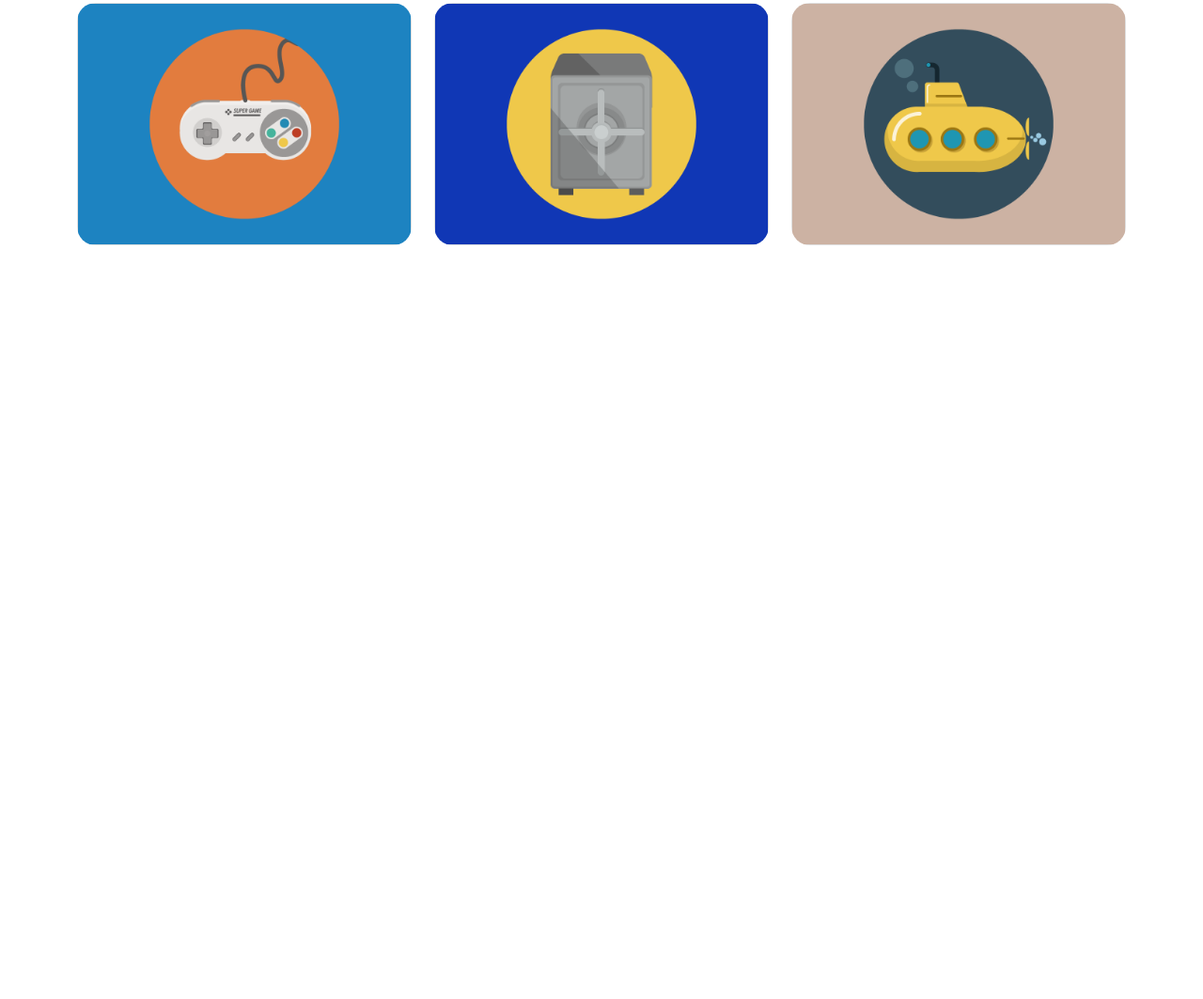
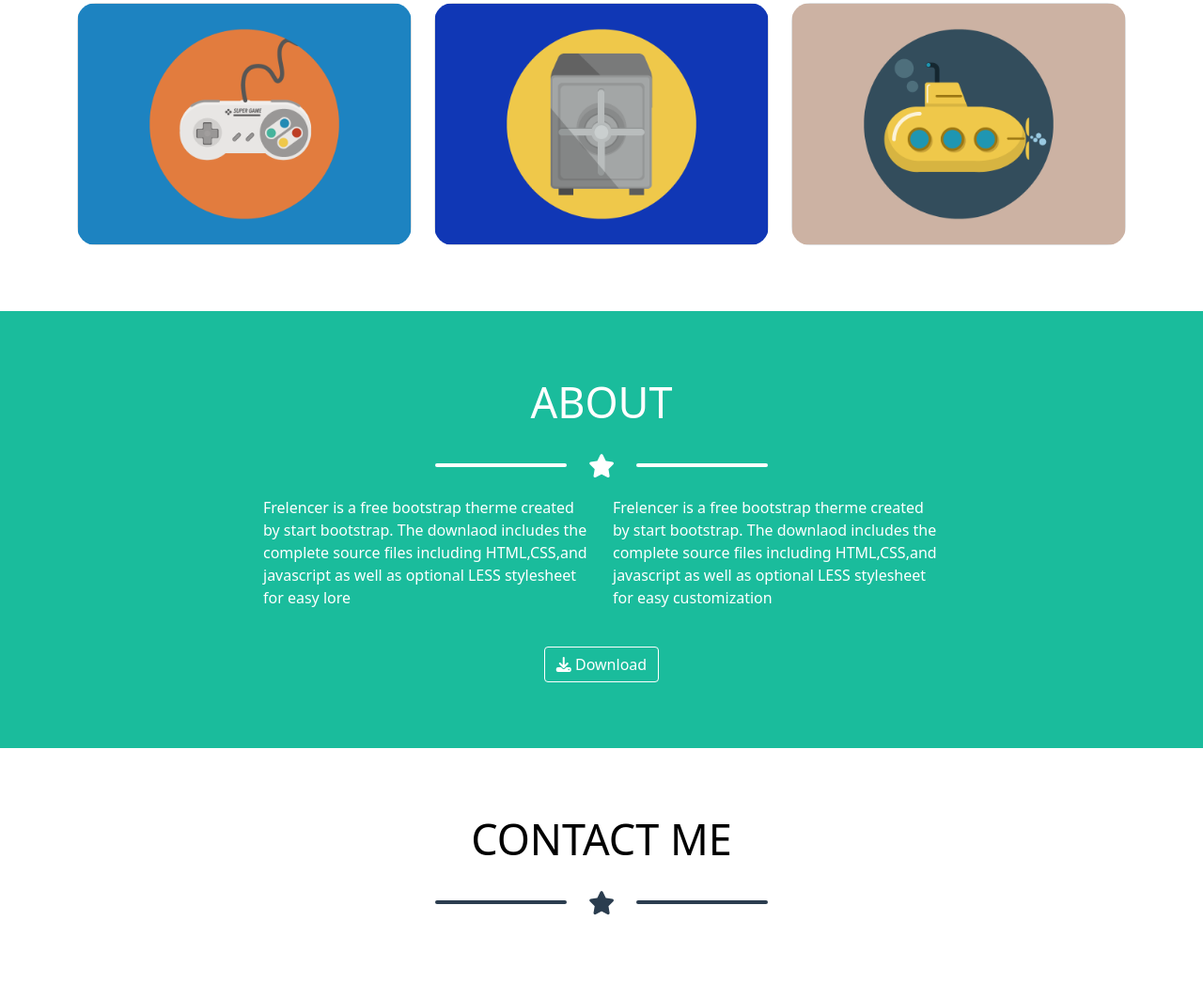
Before and after one commit to Anna93803/html-css-bootstrap-freelancer, a plain HTML site: page index.html in a window 1280 px wide. Shown: the part 1100-2163 px from the top of the page at 94% size. Before the commit the page ends 1431 px from the top, so only its background shows below. Drawn offline with nearby package versions, Linux system fonts and the light colour scheme.

Commit message:
add  section about

```diff
--- a/css/style.css
+++ b/css/style.css
@@ -5,6 +5,39 @@
     --color-primary: #1abc9c;
 }
 
+.bg_green {
+    background-color: var(--color-primary);
+}
+
+.section {
+    padding: 4.375rem 0;
+}
+
+.box {
+    color: var(--color-white);
+}
+
+.star::after,
+.star::before {
+    content: "";
+    display: block;
+    height: 4px;
+    width: 140px;
+    margin: 0 .9375rem;
+    border-radius: .375rem;
+    background-color: var(--color-white);
+}
+
+.star-black::after,
+.star-black::before {
+    content: "";
+    display: block;
+    height: 4px;
+    width: 140px;
+    margin: 0 .9375rem;
+    border-radius: .375rem;
+    background-color: #2b3d4f;
+}
 
 /* Header */
 header {
@@ -44,7 +77,6 @@ nav {
 
 /* Section Portfolio */
 .section-presentation {
-    background-color: var(--color-primary);
     padding-top: 5rem;
 }
 
@@ -70,7 +102,7 @@ nav {
     text-align: center;
 }
 
-.avatar-profile h1 {
+.box h1 {
     font-size: 3.4375rem;
     padding-bottom: 1.25rem;
 }
@@ -87,52 +119,41 @@ nav {
     padding: 0 .5rem;
 }
 
-.star::after,
-.star::before {
-    content: "";
-    display: block;
-    height: 4px;
-    width: 140px;
-    margin: 0 .9375rem;
-    border-radius: .375rem;
-    background-color: var(--color-white);
-}
-
 .description {
     font-size: 1.4375rem;
     font-weight: 600;
 }
 
-/* Section Portfolio */
-.box-portfolio {
+/* Section About */
+.box {
     text-align: center;
 }
 
-.box-portfolio h3 {
+.box-black {
+    color: black;
+}
+
+.box h3 {
     font-size: 2.8125rem;
     padding-bottom: 1.25rem;
 }
 
-.star.star-portfolio {
+.star.star-black{
     color: #2b3d4f;
-}
-
-.star-portfolio::after,
-.star-portfolio::before {
-    content: "";
-    display: block;
-    height: 4px;
-    width: 140px;
-    margin: 0 .9375rem;
-    border-radius: .375rem;
-    background-color: #2b3d4f;
-}
-
-.section-portfolio {
-    padding: 4.375rem 0;
 }
 
 .card_img {
     border-radius: 1.25rem;
     overflow: hidden;
 }
+
+.container_small {
+    max-width: 720px;
+    margin: 0 auto;
+    color: var(--color-white);
+}
+
+.btn_white {
+    color: var(--color-white);
+    border: .0625rem solid var(--color-white);
+}
--- a/index.html
+++ b/index.html
@@ -37,13 +37,13 @@
 
         <main>
             <!-- Section green Presentation -->
-            <div class="section-presentation">
+            <div class="section-presentation bg_green">
                 <div class="container">
                     <div class="avatar-box">
                         <div class="avatar-img">
                             <img src="./img/avatar.svg" alt="avatar">
                         </div>
-                        <div class="avatar-profile">
+                        <div class="box">
                             <h1>START BOOTSTRAP</h1>
                             <div class="star">
                                 <i class="fa-solid fa-star"></i>
@@ -54,10 +54,10 @@
                 </div>
             </div>
             <!-- Section white Portfolio -->
-            <div class="section-portfolio">
-                <div class="box-portfolio">
+            <div class="section">
+                <div class="box box-black">
                     <h3>PORTFOLIO</h3>
-                    <div class="star star-portfolio">
+                    <div class="star star-black">
                         <i class="fa-solid fa-star"></i>
                     </div>
                 </div>
@@ -111,9 +111,38 @@
                     </div>
                 </div>
             </div>
-
-            <!-- Section white Form -->
-            <div class="container"></div>
+            <!-- Section green About -->
+            <div class="section bg_green">
+                <div class="box">
+                    <h3>ABOUT</h3>
+                    <div class="star">
+                        <i class="fa-solid fa-star"></i>
+                    </div>
+                </div>
+                <div class="container">
+                    <div class="container_small">
+                        <div class="row">
+                            <div class="col-sm-6 col-">
+                                <p>Frelencer is a free bootstrap therme created by start bootstrap. The downlaod includes the complete source files including HTML,CSS,and javascript as well as optional LESS stylesheet for easy lore</p>
+                            </div>
+                            <div class="col-sm-6 col-">
+                                <p>Frelencer is a free bootstrap therme created by start bootstrap. The downlaod includes the complete source files including HTML,CSS,and javascript as well as optional LESS stylesheet for easy customization</p>
+                            </div>
+                            <div class="col text-center pt-4">
+                                <button class="btn btn-outline-light btn_white"><i class="fa-solid fa-download"></i> Download</button>
+                            </div>
+                        </div>
+                    </div>
+                </div>
+            </div>
+            <!-- Section Contact me -->
+            <div class="section">
+                <div class="box box-black">
+                    <h3>CONTACT ME</h3>
+                    <div class="star star-black">
+                        <i class="fa-solid fa-star"></i>
+                    </div>
+            </div>
         </main>
 
         <footer>
```
